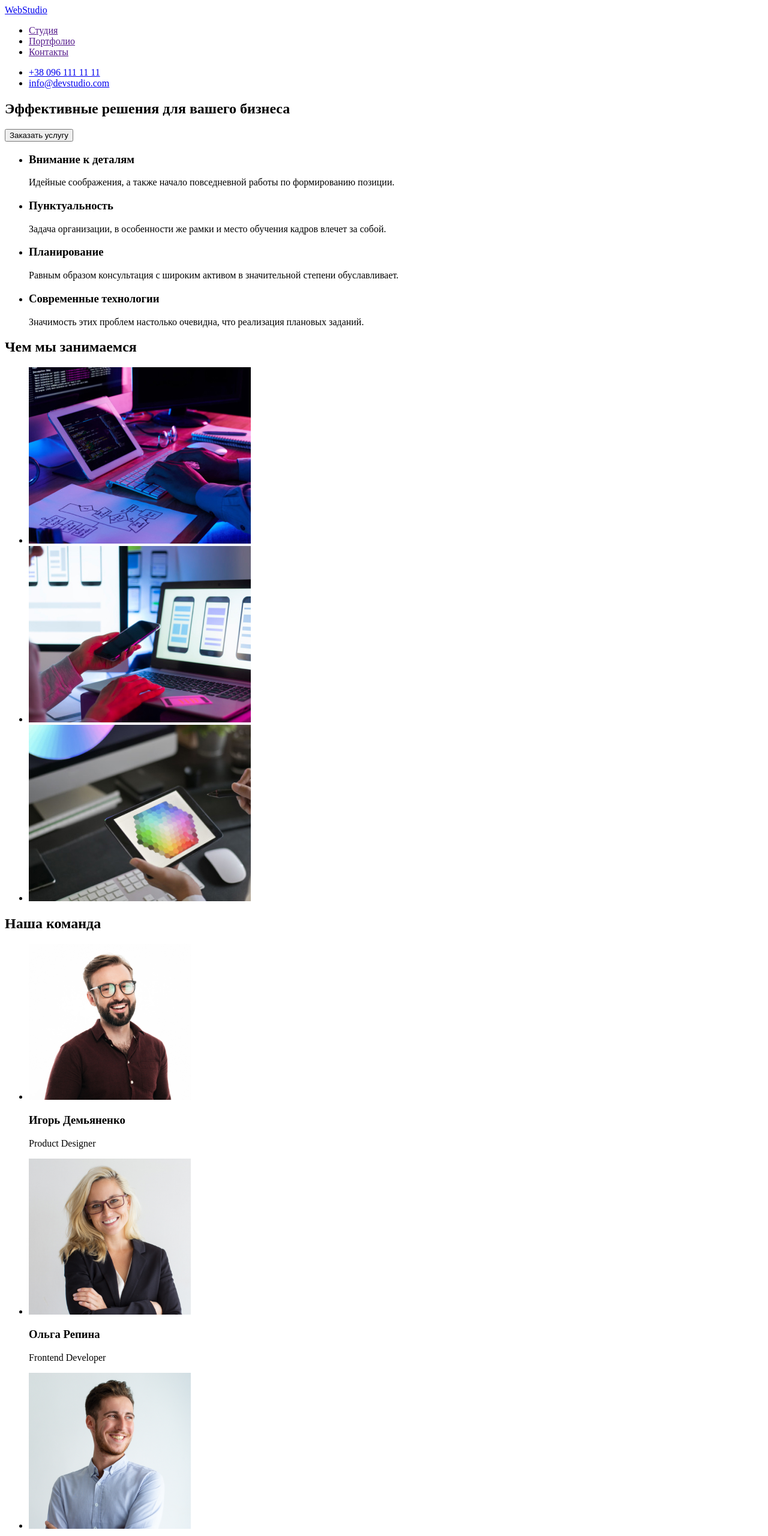
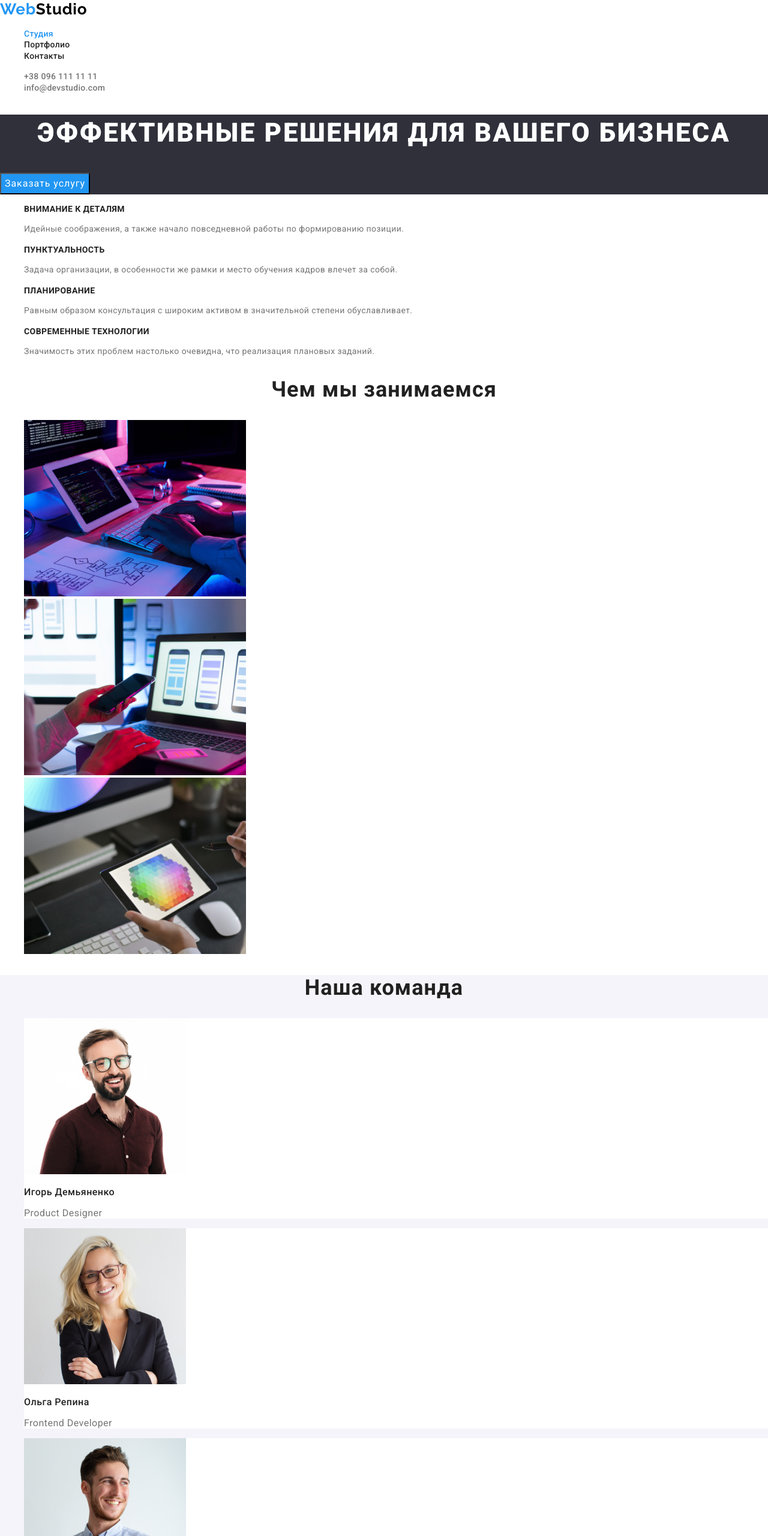
Before and after one commit to Kirill-Filonchuk/goit-markup-hw-02, a plain HTML site: page index.html in a window 1280 px wide. Shown: the top 2560 px of the page at 60% size. Drawn offline with nearby package versions, Linux system fonts and the light colour scheme.

Commit message:
final step

```diff
--- /dev/null
+++ b/css/styles.css
@@ -0,0 +1,292 @@
+/*
+основной цвет фона  #FFFFFF (no- #E5E5E5)
+вторичный цвет фона #F5F4FA
+акцент              #2196F3
+фон кнопки-фильтра  #F5F4FA
+цвет фона карточки наша команда #FFFFFF
+цвет фона карточки портфолио,   #EEEEEE
+цвет фона навигации             #FFFFFF
+цвет фона футтера               #2F303A
+цвет фона (временная подмена) Герой #2F303A
++++++++++++++++++++++++++++++++++++++++++++++
+основной цвет текста <p>             #757575
+         button, навигация, h3, h2-  #212121
+         футтер                      #FFFFFF
++++++++++++++++++++++++++++++++++++++++++++++
+р3
+LOGO
+WEB-    #2196F3
+Font Raleway 700
+Studio (хедер)-     #000000
+Studio (футтер)-    #FFFFFF
+++++++++++++++++++++++++++++++++++++++++++++
+
+font-family: Raleway    700;
+
+font-family: Roboto     900, 700, 500, 400;
+*/
+:root {
+  --primary-text-color: #757575;
+  --second-text-color: #212121;
+  --footer-text-color: #ffffff;
+  --accent-color: #2196f3;
+  --footer-rare-text-color: rgba(255, 255, 255, 0.6);
+  --primary-bg-color: #ffffff;
+  --second-bg-color: #f5f4fa;
+  --cards-portfolio-color: #eeeeee;
+  --navigation-bg-color: #ffffff;
+  --header-logo-studio-color: #000000;
+  --footer-logo-studio-color: #ffffff;
+  --header-logo-web-color: #2196f3;
+  --footer-bg-color: #2f303a;
+}
+
+.global {
+  background-color: var(--primary-bg-color);
+  color: var(--primary-text-color);
+  font-family: 'Roboto', sans-serif;
+  letter-spacing: 0.02em;
+}
+
+.list {
+  list-style: none;
+}
+
+.visually-hidden {
+  position: absolute !important;
+  clip: rect(1px 1px 1px 1px); /* IE6, IE7 */
+  clip: rect(1px, 1px, 1px, 1px);
+  padding: 0 !important;
+  border: 0 !important;
+  height: 1px !important;
+  width: 1px !important;
+  overflow: hidden;
+}
+
+/* ========= Header ========= */
+
+/* ========= Logo ========= */
+
+.logo {
+  font-family: 'Raleway', sans-serif;
+  font-weight: 700;
+  font-size: 26px;
+  line-height: 1.192;
+  letter-spacing: 0.03em;
+  text-decoration: none;
+}
+
+.logo-web-color-header {
+  color: var(--header-logo-web-color);
+}
+
+.logo-studio-color-header {
+  color: var(--header-logo-studio-color);
+}
+
+/* ========= Navigation ========= */
+
+.site-nav .link {
+  font-weight: 500;
+  font-size: 14px;
+  line-height: 1.143;
+  color: var(--second-text-color);
+  text-decoration: none;
+}
+
+.site-nav .link.current {
+  color: var(--accent-color);
+}
+
+.site-nav .link:hover,
+.site-nav .link:focus {
+  color: var(--accent-color);
+}
+
+.header-contact-tel,
+.header-contact-mail {
+  font-weight: 500;
+  font-size: 14px;
+  line-height: 1.143;
+  color: var(--primary-text-color);
+  text-decoration: none;
+}
+
+.header-contact-tel:hover,
+.header-contact-tel:focus,
+.header-contact-mail:hover,
+.header-contact-mail:focus {
+  color: var(--accent-color);
+}
+
+/* ========= Hero ========= */
+
+/* Временное задание фона */
+.hero {
+  background-color: var(--footer-bg-color);
+}
+
+.hero-title {
+  font-weight: 900;
+  font-size: 44px;
+  line-height: 1.364;
+  text-align: center;
+  letter-spacing: 0.06em;
+  text-transform: uppercase;
+  color: var(--footer-text-color);
+}
+
+.hero-button {
+  font-family: inherit;
+  font-size: 16px;
+  line-height: 1.875;
+  display: flex;
+  align-items: center;
+  text-align: center;
+  letter-spacing: 0.06em;
+  color: var(--footer-text-color);
+  background-color: var(--accent-color);
+}
+
+/* ======= Particularities ======= */
+
+.particular-list .title {
+  font-weight: 700;
+  font-size: 14px;
+  line-height: 1.143;
+  letter-spacing: 0.03em;
+  text-transform: uppercase;
+  color: var(--second-text-color);
+}
+
+.particular-list .text {
+  font-weight: 400;
+  font-size: 14px;
+  line-height: 1.714;
+  letter-spacing: 0.03em;
+}
+
+/* ======= Practice ======= */
+
+.practice-title {
+  font-weight: 700;
+  font-size: 36px;
+  line-height: 1.167;
+  text-align: center;
+  letter-spacing: 0.03em;
+  color: var(--second-text-color);
+}
+
+/* ======= Our team ======= */
+.team {
+  background-color: var(--second-bg-color);
+}
+
+.team-list .team-card {
+  background-color: var(--primary-bg-color);
+}
+
+.team-title {
+  font-weight: 700;
+  font-size: 36px;
+  line-height: 1.167;
+  text-align: center;
+  letter-spacing: 0.03em;
+  color: var(--second-text-color);
+}
+
+.team-list-title {
+  font-weight: 500;
+  font-size: 16px;
+  line-height: 1.188;
+  letter-spacing: 0.03em;
+  color: var(--second-text-color);
+}
+
+.team-list-text {
+  font-weight: 400;
+  font-size: 16px;
+  line-height: 1.188;
+  letter-spacing: 0.03em;
+}
+
+/* ======= Footer ======= */
+
+.footer {
+  background-color: var(--footer-bg-color);
+  font-style: normal;
+}
+
+.logo-web-color-footer {
+  color: var(--header-logo-web-color);
+}
+
+.logo-studio-color-footer {
+  color: var(--footer-logo-studio-color);
+}
+
+.address-futer {
+  text-decoration: none;
+  font-style: normal;
+}
+
+.address-office {
+  font-weight: 400;
+  font-size: 14px;
+  line-height: 1.714;
+  letter-spacing: 0.03em;
+  color: var(--footer-text-color);
+  text-decoration: inherit;
+}
+
+.address-mail,
+.adress-tel {
+  font-weight: 400;
+  font-size: 14px;
+  line-height: 1.714;
+  letter-spacing: 0.03em;
+  text-decoration: inherit;
+  color: var(--footer-rare-text-color);
+}
+
+/* ======= CSS rules for Portfolio.html ======= */
+
+/* ======= Filtres buttom ======= */
+
+.filter-button {
+  font-family: inherit;
+  font-weight: 500;
+  font-size: 16px;
+  line-height: 1.625;
+  text-align: center;
+  letter-spacing: 0.03em;
+  color: var(--second-text-color);
+  background-color: var(--navigation-bg-color);
+}
+
+.filter-button:hover,
+.filter-button:focus {
+  color: var(--footer-text-color);
+  background-color: var(--accent-color);
+}
+
+/* ======= Portfolio ======= */
+.portfolio-link {
+  text-decoration: inherit;
+}
+
+.portfolio-list-item .title {
+  font-weight: 700;
+  font-size: 18px;
+  line-height: 2;
+  letter-spacing: 0.06em;
+  color: var(--second-text-color);
+}
+
+.portfolio-list-item .text {
+  font-weight: 400;
+  font-size: 16px;
+  line-height: 1.875;
+  letter-spacing: 0.03em;
+  color: var(--primary-text-color);
+}
--- a/index.html
+++ b/index.html
@@ -4,26 +4,34 @@
     <meta charset="UTF-8">
     <meta name="viewport" content="width=device-width, initial-scale=1.0">
     <title>Студия</title>
+    <link rel="stylesheet" href="https://cdnjs.cloudflare.com/ajax/libs/modern-normalize/0.2.0/modern-normalize.min.css" integrity="sha512-sqIVMkf5f8XGYI/UZYGs7wODxlUeoj9JknataPfUwtvrSKWMHrMXGZ7Evb6nabFYJQG15vFFyALe6r0nWCD1Ug==" crossorigin="anonymous" />
+    <link rel="preconnect" href="https://fonts.gstatic.com">
+    <link rel="preconnect" href="https://fonts.gstatic.com">
+<link href="https://fonts.googleapis.com/css2?family=Raleway:wght@700&family=Roboto:wght@400;500;700;900&display=swap" rel="stylesheet">
+    <link rel="stylesheet" href="./css/styles.css">
 </head>
-<body>
-    <header>
+<body class="global">
+    <header class="header">
         <!--main navigation to other pages-->
-        <nav>
-            <a href="/"><span lang="en">WebStudio</span></a>
-            <ul>
-                <li><a href="">Студия</a></li>
-                <li><a href="">Портфолио</a></li>
-                <li><a href="">Контакты</a></li>
+        <nav class="navigation">
+
+            <a href="/" class="logo"><span lang="en"><span class="logo-web-color-header">Web</span><span class="logo-studio-color-header">Studio</span></span></a>
+
+            <ul class="site-nav list">
+                <li><a href="" class="link current">Студия</a></li>
+                <li><a href="./portfolio.html" class="link">Портфолио</a></li>
+                <li><a href="" class="link">Контакты</a></li>
             </ul>
+
         </nav>
 
         <!--our contacts-->
-        <ul>
+        <ul class="header-contact list">
             <li>
-                <a href="tel:+380961111111">+38 096 111 11 11</a>
+                <a href="tel:+380961111111" class="header-contact-tel">+38 096 111 11 11</a>
             </li>
             <li>
-                <a href="mailto:info@devstudio.com"><span lang="en">info@devstudio.com</span></a>
+                <a href="mailto:info@devstudio.com" class="header-contact-mail"><span lang="en">info@devstudio.com</span></a>
             </li>
         </ul>
     </header>
@@ -32,37 +40,40 @@
     <main>
         <!--Hero-->
 
-        <section>
-            <h1>Эффективные решения для вашего бизнеса</h1>
-            <button type="button">Заказать услугу</button>
+        <section class="hero">
+            <h1 class="hero-title">Эффективные решения для вашего бизнеса</h1>
+            <button type="button" class="hero-button">Заказать услугу</button>
         </section>
 
         <!--Particularities-->
-        <section>
-            <!--<h2>наши конкурентные преимущества</h2>-->
-            <ul>
-                <li>
-                    <h3>Внимание к деталям</h3>
-                    <p>Идейные соображения, а также начало повседневной работы по формированию позиции.</p>
+        <section class="particular">
+
+            <h2 class="visually-hidden">наши конкурентные преимущества</h2>
+
+            <ul class="particular-list list">
+                <li class="particular-list-items">
+                    <h3 class="title">Внимание к деталям</h3>
+                    <p class="text">Идейные соображения, а также начало повседневной работы по формированию позиции.</p>
                 </li>
                 <li>
-                    <h3>Пунктуальность</h3>
-                    <p>Задача организации, в особенности же рамки и место обучения кадров влечет за собой.</p>
+                    <h3 class="title">Пунктуальность</h3>
+                    <p class="text">Задача организации, в особенности же рамки и место обучения кадров влечет за собой.</p>
                 </li>
                 <li>
-                    <h3>Планирование</h3>
-                    <p>Равным образом консультация с широким активом в значительной степени обуславливает.</p>
+                    <h3 class="title">Планирование</h3>
+                    <p class="text">Равным образом консультация с широким активом в значительной степени обуславливает.</p>
                 </li>
                 <li>
-                    <h3>Современные технологии</h3>
-                    <p>Значимость этих проблем настолько очевидна, что реализация плановых заданий.</p>
+                    <h3 class="title">Современные технологии</h3>
+                    <p class="text">Значимость этих проблем настолько очевидна, что реализация плановых заданий.</p>
                 </li>
             </ul>
         </section>
+
         <!--What we are doing, and what we can.-->
-        <section>
-            <h2>Чем мы занимаемся</h2>
-            <ul>
+        <section class="practice">
+            <h2 class="practice-title">Чем мы занимаемся</h2>
+            <ul class="practice-list list">
                 <li>
                         <img src="./images/img_wd_1.jpg" alt="Проектирование алгоритмов ПО" width="370">
                 </li>
@@ -77,59 +88,46 @@
         </section>
 
         <!--Our team-->
-        <section>
-            <h2>Наша команда</h2>
-            <ul>
-                <li>
+        <section class="team">
+            <h2 class="team-title">Наша команда</h2>
+            <ul class="team-list list">
+                <li class="team-card">
                     <img src="./images/img_t_id.jpg" alt="Фотография Игоря Демьяненко" width="270">
-                    <h3>Игорь Демьяненко</h3>
-                    <p lang="en">Product Designer</p>
+                    <h3 class="team-list-title">Игорь Демьяненко</h3>
+                    <p class="team-list-text" lang="en">Product Designer</p>
                 </li>
-                <li>
+                <li class="team-card">
                     <img src="./images/img_t_or.jpg" alt="Фотография Ольги Репиной" width="270">
-                    <h3>Ольга Репина</h3>
-                    <p lang="en">Frontend Developer</p>
+                    <h3 class="team-list-title">Ольга Репина</h3>
+                    <p class="team-list-text" lang="en">Frontend Developer</p>
                 </li>
-                <li>
+                <li class="team-card">
                     <img src="images/img_t_nt.jpg" alt="Фотография Николая Тарасова" width="270">
-                    <h3>Николай Тарасов</h3>
-                    <p lang="en">Marketing</p>
+                    <h3 class="team-list-title">Николай Тарасов</h3>
+                    <p class="team-list-text" lang="en">Marketing</p>
                 </li>
-                <li>
+                <li class="team-card">
                     <img src="images/img_t_me.jpg" alt="Фотография Михаила Ермакова" width="270">
-                    <h3>Михаил Ермаков</h3>
-                    <p lang="en">UI Designer</p>
+                    <h3 class="team-list-title">Михаил Ермаков</h3>
+                    <p class="team-list-text" lang="en">UI Designer</p>
                 </li>
             </ul>
         </section>
     </main>
 
-    <footer>
-        <a href="/"><span lang="en">WebStudio</span></a>
+    <footer class="footer">
+        <a href="/" class="logo"><span lang="en"><span class="logo-web-color-footer">Web</span><span class="logo-studio-color-footer">Studio</span></span></a>
+
         <!--Our address and our contacts-->
 
-        <address>
+        <address class="address-futer">
 
-         <ul>
-            <li><a href="https://goo.gl/maps/gbBX1J2FMPTJKqRh9"> г. Киев, б-р Леси Украинки, 26</a></li><!--пр-т Леси Украинки нет в Киеве, а есть б-р Леси Украинки-->
-            <li><a href="mailto:info@example.com">info@example.com</a></li>
-            <li><a href="tel:+380991111111">+38 099 111 11 11</a></li>
+         <ul class="address-list list">
+            <li><a href="https://goo.gl/maps/gbBX1J2FMPTJKqRh9" class="address-office"> г. Киев, б-р Леси Украинки, 26</a></li><!--пр-т Леси Украинки нет в Киеве, а есть б-р Леси Украинки-->
+            <li><a href="mailto:info@example.com" class="address-mail">info@example.com</a></li>
+            <li><a href="tel:+380991111111" class="adress-tel">+38 099 111 11 11</a></li>
          </ul>
         </address>
-
-        <!--
-            <address>
-
-                <ul>
-                    <li>
-                        <p> г. Киев, б-р Леси Украинки, 26</p>
-                    </li>
-
-                    <li><a href="mailto:info@example.com">info@example.com</a></li>
-                    <li><a href="tel:+380991111111">+38 099 111 11 11</a></li>
-                </ul>
-            </address>
-        -->
 
     </footer>
 </body>
```
Also changed, not shown: portfolio.html (added, +145 -0 lines), .prettierrc.json (added), css/styless.css (deleted), images/prtf-diz-mag-limitededition.jpg (added), images/prtf-diz-post-neworlean.jpg (added), images/prtf-mark-lab.jpg (added), images/prtf-mark-prime.jpg (added), images/prtf-soft-boxes.jpg (added), images/prtf-soft-growingbusiness.jpg (added), images/prtf-soft-restseafood.jpg (added), images/prtf-ws-inspiration.jpg (added), images/prtf-ws-technkr.jpg (added).
